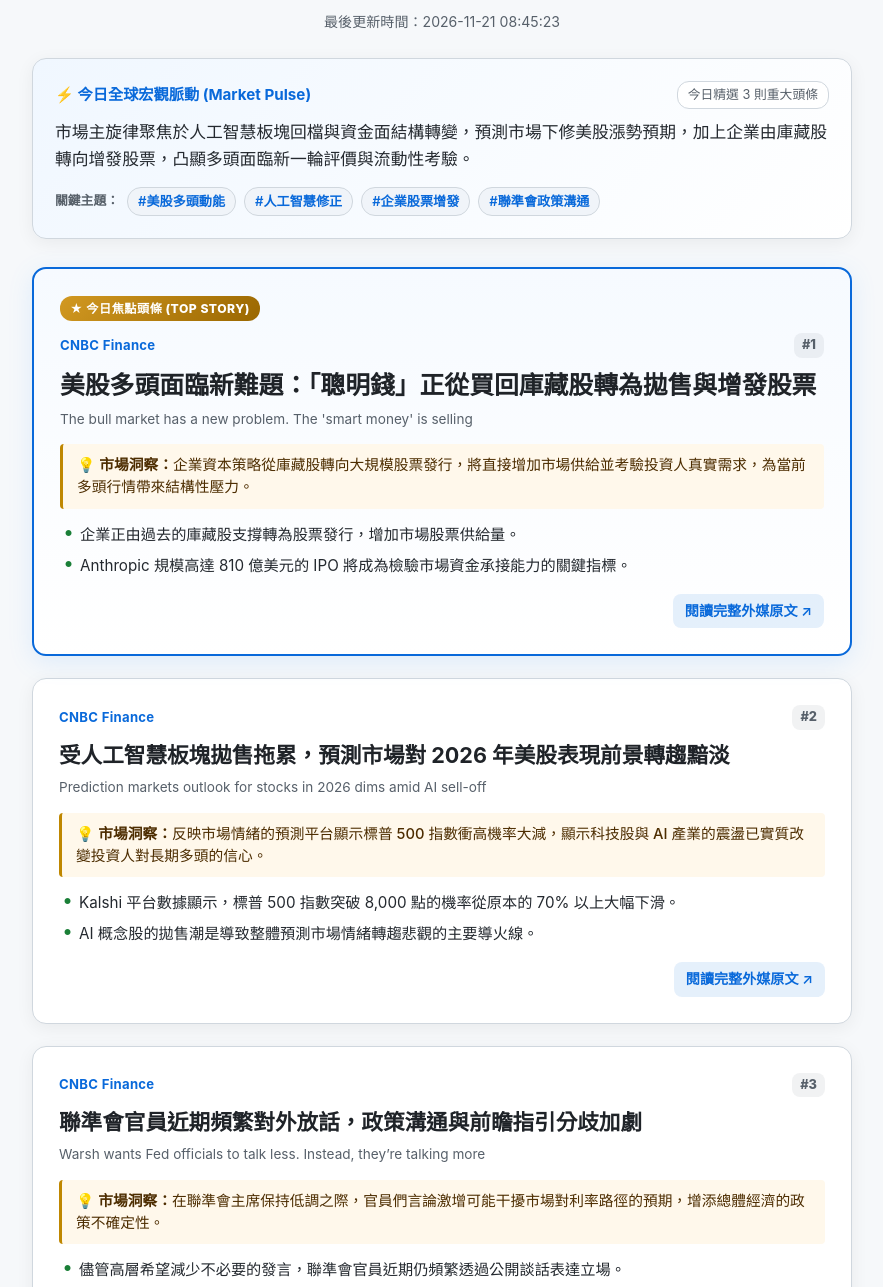
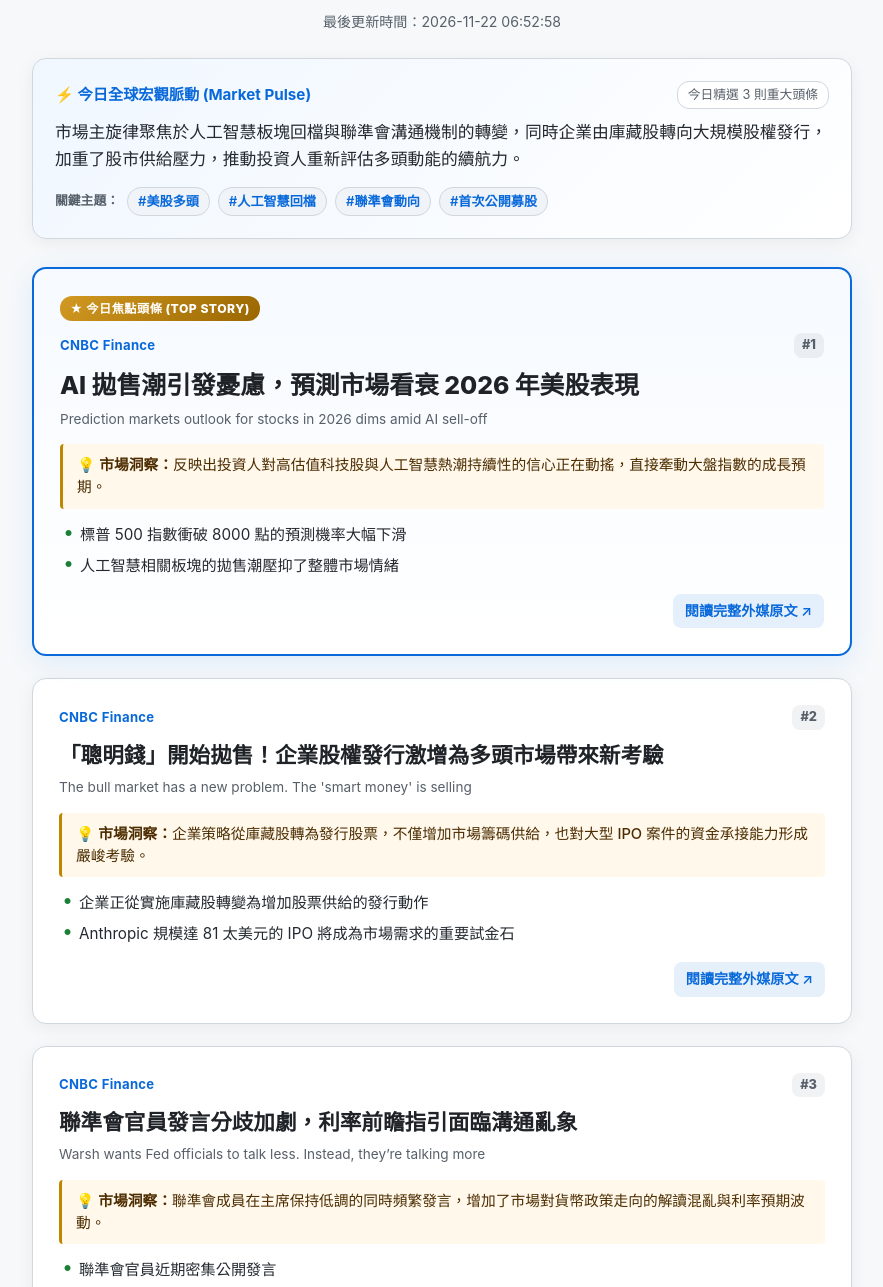
Before and after one commit to j810225-collab/daily-financial-news, a plain HTML site: page index.html in a window 1280 px wide. Shown: the part 145-1432 px from the top of the page, without its empty margins (198-1081 px from the left). Drawn offline with Linux system fonts and the light colour scheme.

Commit message:
Update daily financial digest 2026-11-22 06:52

```diff
--- a/index.html
+++ b/index.html
@@ -409,7 +409,7 @@
 
         <header>
             <h1>全球每日財經焦點</h1>
-            <div class="update-time">最後更新時間：2026-11-21 08:45:23</div>
+            <div class="update-time">最後更新時間：2026-11-22 06:52:58</div>
         </header>
 
         <!-- 今日情報速讀儀表盒 (Executive Summary) -->
@@ -418,10 +418,10 @@
                 <div class="pulse-title">⚡ 今日全球宏觀脈動 (Market Pulse)</div>
                 <div class="pulse-stat">今日精選 3 則重大頭條</div>
             </div>
-            <p class="pulse-overview">市場主旋律聚焦於人工智慧板塊回檔與資金面結構轉變，預測市場下修美股漲勢預期，加上企業由庫藏股轉向增發股票，凸顯多頭面臨新一輪評價與流動性考驗。</p>
+            <p class="pulse-overview">市場主旋律聚焦於人工智慧板塊回檔與聯準會溝通機制的轉變，同時企業由庫藏股轉向大規模股權發行，加重了股市供給壓力，推動投資人重新評估多頭動能的續航力。</p>
             <div class="topics-wrapper">
                 <span class="topic-label">關鍵主題：</span>
-                <span class="topic-pill">#美股多頭動能</span><span class="topic-pill">#人工智慧修正</span><span class="topic-pill">#企業股票增發</span><span class="topic-pill">#聯準會政策溝通</span>
+                <span class="topic-pill">#美股多頭</span><span class="topic-pill">#人工智慧回檔</span><span class="topic-pill">#聯準會動向</span><span class="topic-pill">#首次公開募股</span>
             </div>
         </section>
 
@@ -433,15 +433,38 @@
         <span class="source-tag">CNBC Finance</span>
         <span class="rank-badge">#1</span>
     </div>
-    <h2 class="card-title">美股多頭面臨新難題：「聰明錢」正從買回庫藏股轉為拋售與增發股票</h2>
+    <h2 class="card-title">AI 拋售潮引發憂慮，預測市場看衰 2026 年美股表現</h2>
+    <div class="original-title">Prediction markets outlook for stocks in 2026 dims amid AI sell-off</div>
+
+    <div class="importance-box">
+        💡 <strong>市場洞察：</strong>反映出投資人對高估值科技股與人工智慧熱潮持續性的信心正在動搖，直接牽動大盤指數的成長預期。
+    </div>
+
+    <ul class="key-points">
+        <li>標普 500 指數衝破 8000 點的預測機率大幅下滑</li><li>人工智慧相關板塊的拋售潮壓抑了整體市場情緒</li>
+    </ul>
+
+    <div class="card-footer">
+        <a href="https://www.cnbc.com/2026/11/20/sp-500-8000-kalshi-odds-ai-selloff.html" target="_blank" rel="noopener noreferrer" class="read-more-btn">
+            閱讀完整外媒原文 ↗
+        </a>
+    </div>
+</article>
+<article class="news-card ">
+
+    <div class="card-header">
+        <span class="source-tag">CNBC Finance</span>
+        <span class="rank-badge">#2</span>
+    </div>
+    <h2 class="card-title">「聰明錢」開始拋售！企業股權發行激增為多頭市場帶來新考驗</h2>
     <div class="original-title">The bull market has a new problem. The 'smart money' is selling</div>
 
     <div class="importance-box">
-        💡 <strong>市場洞察：</strong>企業資本策略從庫藏股轉向大規模股票發行，將直接增加市場供給並考驗投資人真實需求，為當前多頭行情帶來結構性壓力。
+        💡 <strong>市場洞察：</strong>企業策略從庫藏股轉為發行股票，不僅增加市場籌碼供給，也對大型 IPO 案件的資金承接能力形成嚴峻考驗。
     </div>
 
     <ul class="key-points">
-        <li>企業正由過去的庫藏股支撐轉為股票發行，增加市場股票供給量。</li><li>Anthropic 規模高達 810 億美元的 IPO 將成為檢驗市場資金承接能力的關鍵指標。</li>
+        <li>企業正從實施庫藏股轉變為增加股票供給的發行動作</li><li>Anthropic 規模達 81 太美元的 IPO 將成為市場需求的重要試金石</li>
     </ul>
 
     <div class="card-footer">
@@ -454,40 +477,17 @@
 
     <div class="card-header">
         <span class="source-tag">CNBC Finance</span>
-        <span class="rank-badge">#2</span>
+        <span class="rank-badge">#3</span>
     </div>
-    <h2 class="card-title">受人工智慧板塊拋售拖累，預測市場對 2026 年美股表現前景轉趨黯淡</h2>
-    <div class="original-title">Prediction markets outlook for stocks in 2026 dims amid AI sell-off</div>
+    <h2 class="card-title">聯準會官員發言分歧加劇，利率前瞻指引面臨溝通亂象</h2>
+    <div class="original-title">Warsh wants Fed officials to talk less. Instead, they’re talking more</div>
 
     <div class="importance-box">
-        💡 <strong>市場洞察：</strong>反映市場情緒的預測平台顯示標普 500 指數衝高機率大減，顯示科技股與 AI 產業的震盪已實質改變投資人對長期多頭的信心。
+        💡 <strong>市場洞察：</strong>聯準會成員在主席保持低調的同時頻繁發言，增加了市場對貨幣政策走向的解讀混亂與利率預期波動。
     </div>
 
     <ul class="key-points">
-        <li>Kalshi 平台數據顯示，標普 500 指數突破 8,000 點的機率從原本的 70% 以上大幅下滑。</li><li>AI 概念股的拋售潮是導致整體預測市場情緒轉趨悲觀的主要導火線。</li>
-    </ul>
-
-    <div class="card-footer">
-        <a href="https://www.cnbc.com/2026/11/20/sp-500-8000-kalshi-odds-ai-selloff.html" target="_blank" rel="noopener noreferrer" class="read-more-btn">
-            閱讀完整外媒原文 ↗
-        </a>
-    </div>
-</article>
-<article class="news-card ">
-
-    <div class="card-header">
-        <span class="source-tag">CNBC Finance</span>
-        <span class="rank-badge">#3</span>
-    </div>
-    <h2 class="card-title">聯準會官員近期頻繁對外放話，政策溝通與前瞻指引分歧加劇</h2>
-    <div class="original-title">Warsh wants Fed officials to talk less. Instead, they’re talking more</div>
-
-    <div class="importance-box">
-        💡 <strong>市場洞察：</strong>在聯準會主席保持低調之際，官員們言論激增可能干擾市場對利率路徑的預期，增添總體經濟的政策不確定性。
-    </div>
-
-    <ul class="key-points">
-        <li>儘管高層希望減少不必要的發言，聯準會官員近期仍頻繁透過公開談話表達立場。</li><li>密集的發言與不同的政策解讀容易誤導市場對未來升息與利率走向的預期。</li>
+        <li>聯準會官員近期密集公開發言</li><li>主席保持旁觀導致市場缺乏統一的前瞻指引</li>
     </ul>
 
     <div class="card-footer">
```
